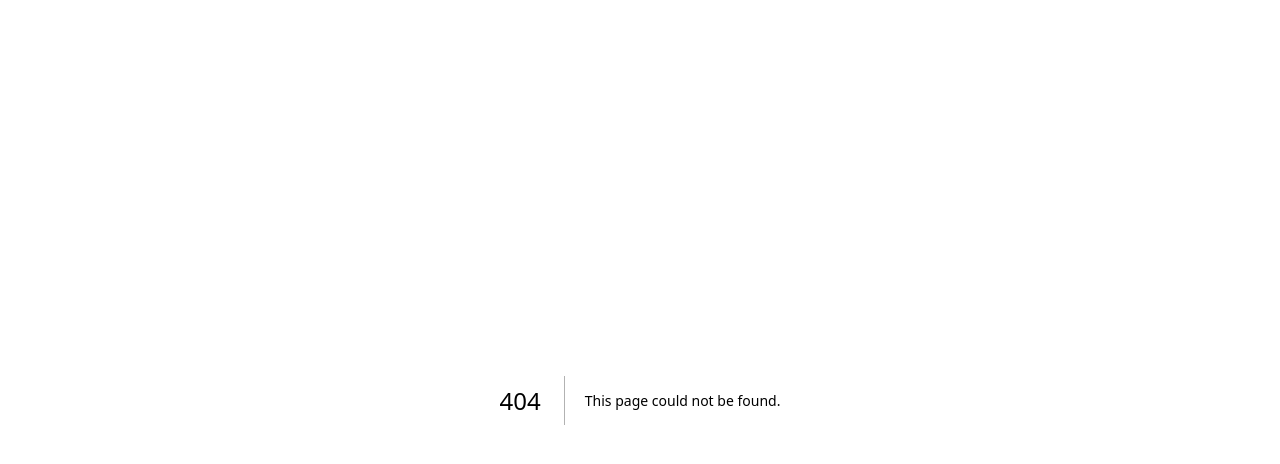
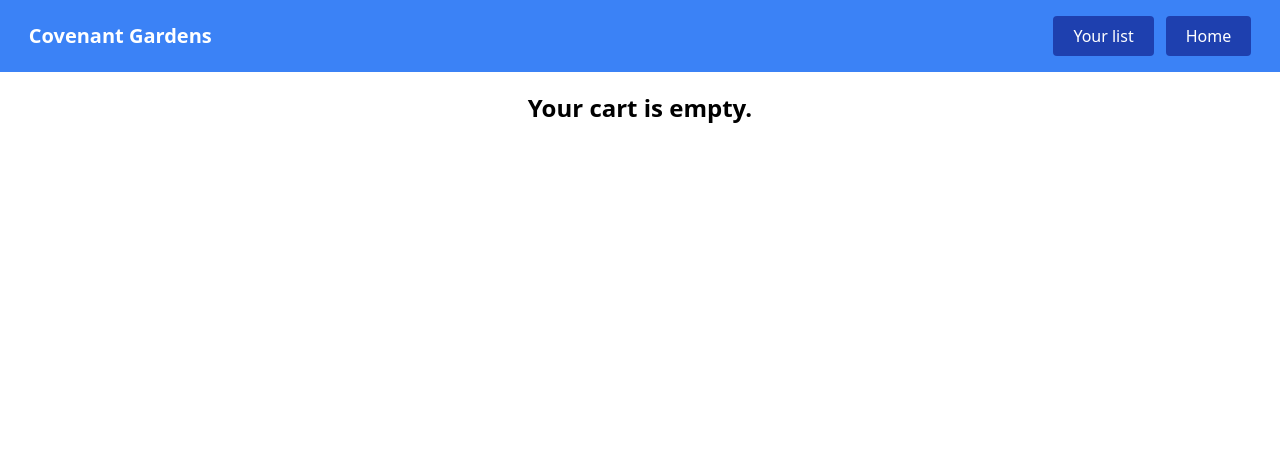
Before and after one commit to isaiahmartin847/farm-web, a Next.js app in the folder client/: page /list in a window 1280 px wide. Before the commit this address had no page. Shown: the top 464 px of the page. Built offline with nearby package versions, Linux system fonts and the light colour scheme.

Commit message:
changed the name from cart to list

```diff
--- a/client/src/app/components/nav.js
+++ b/client/src/app/components/nav.js
@@ -6,7 +6,7 @@
                     <h1 className="font-extrabold text-xl">Covenant Gardens</h1>
                 </div>
                 <div className="flex items-center mr-[1vw] text-white">
-                    <a href="/cart" className="bg-blue-800 px-5 py-2 rounded mr-3">Cart</a>
+                    <a href="/list" className="bg-blue-800 px-5 py-2 rounded mr-3">Your list</a>
                     <a href="/" className="bg-blue-800 px-5 py-2 rounded">Home</a>
                 </div>
             </div>
--- a/client/src/app/components/plat.js
+++ b/client/src/app/components/plat.js
@@ -34,7 +34,7 @@
                         </ul>
                     </div>
                     <div className="text-center">
-                        <button  className='text-lg mr-1 p-2 rounded-lg bg-blue-500 text-white' onClick={() => handleClick(cart, name)}>Add to cart</button>
+                        <button  className='text-lg mr-1 p-2 rounded-lg bg-blue-500 text-white' onClick={() => handleClick(cart, name)}>Add to list</button>
                         <button  className="text-lg p-2 rounded-lg bg-gray-400 text-white" onClick={() => moreBtn(url)}>More</button>
                     </div>
                 </div>
```
Also changed, not shown: client/src/app/list/page.js (renamed from client/src/app/cart/page.js).
